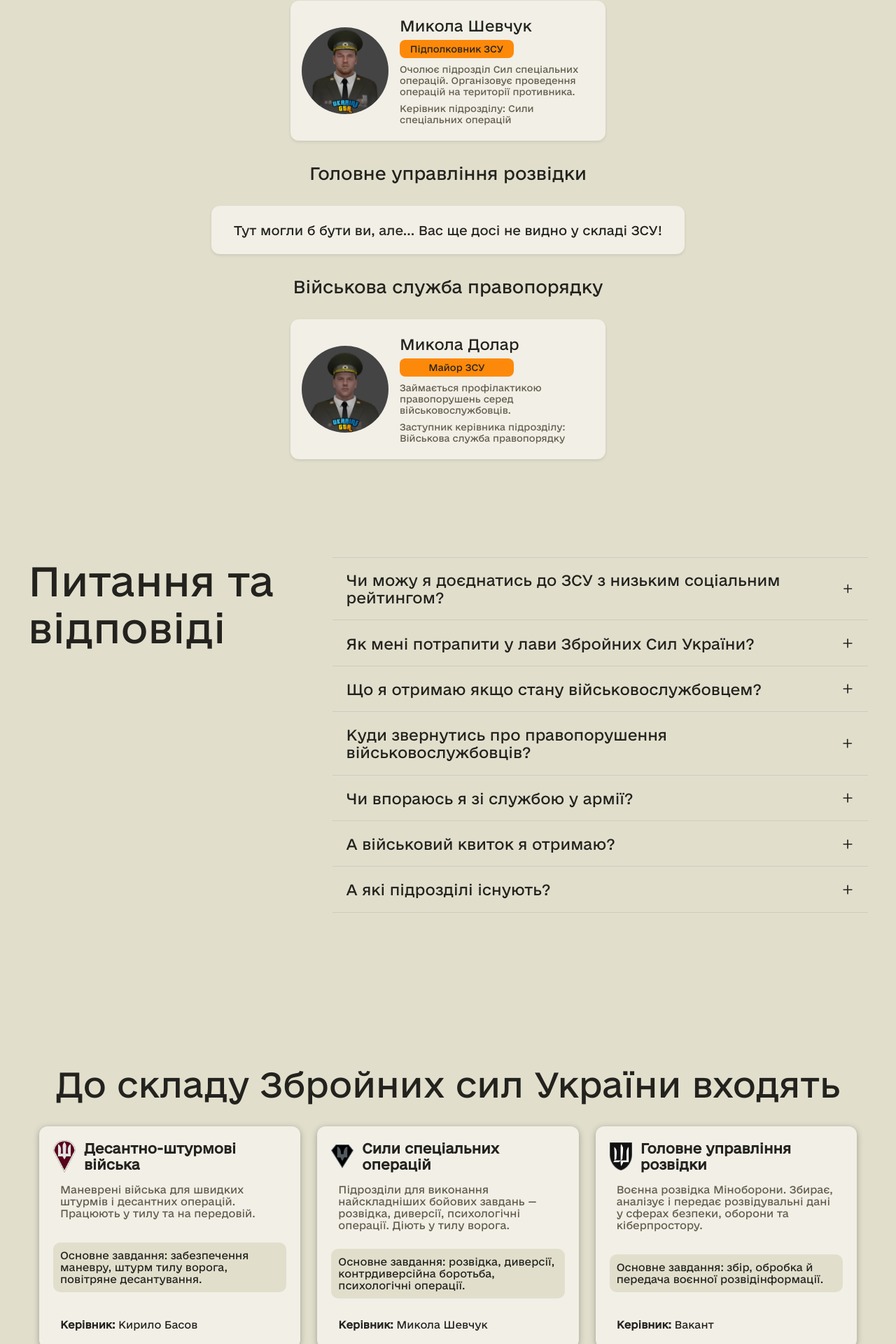
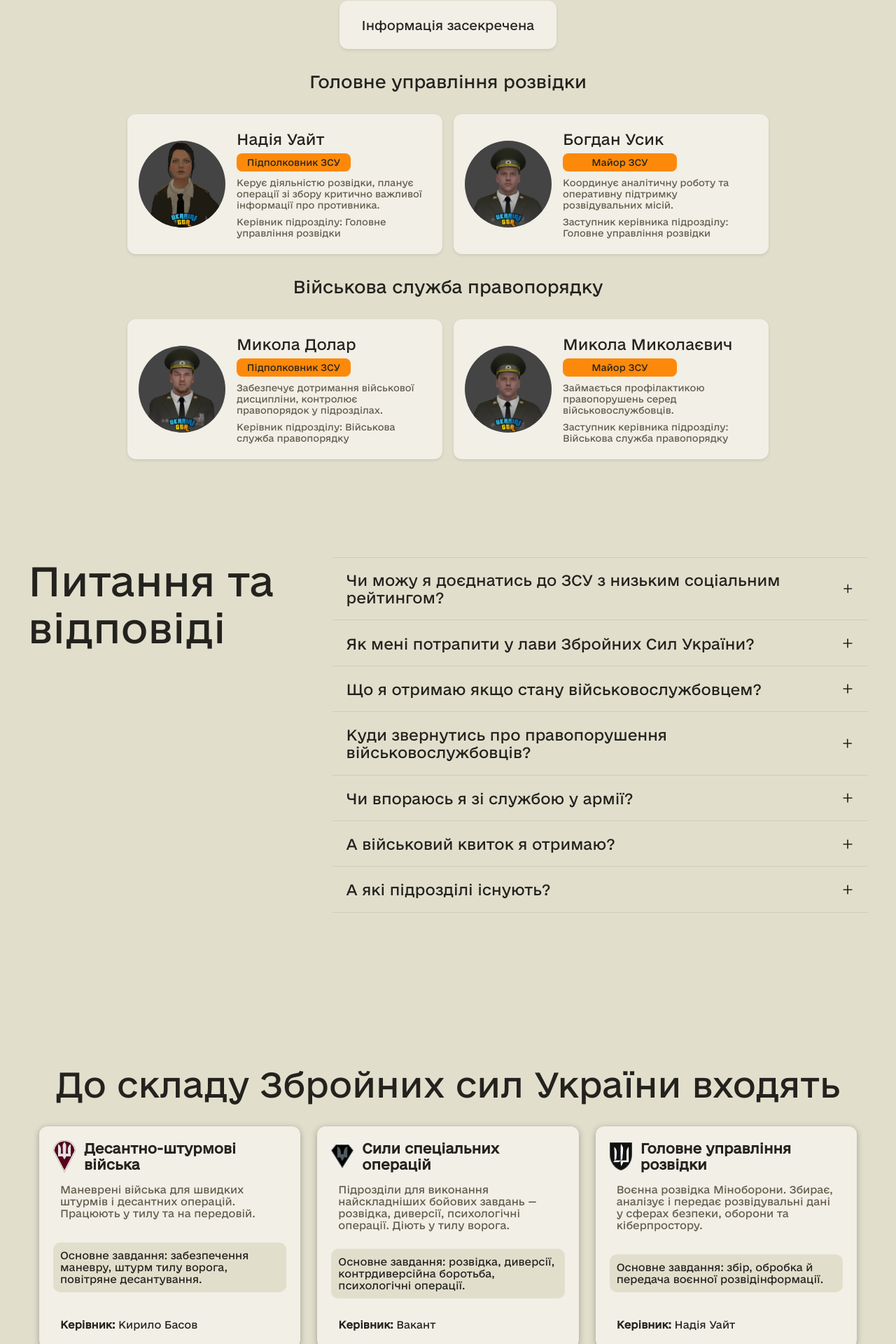
Before and after one commit to greatpersonn/ugra.army.01, a React app: page / in a window 1280 px wide. Shown: the part 3156-5076 px from the top of the page at 70% size. Built offline with nearby package versions, Linux system fonts and the light colour scheme; the HTML template or start-up script is replaced by a standard one.

Commit message:
updated last info about army team

```diff
--- a/src/components/organisms/LeadershipSection.jsx
+++ b/src/components/organisms/LeadershipSection.jsx
@@ -77,13 +77,13 @@
   {
     title: 'Сили спеціальних операцій',
     leaders: [
-      {
-        name: 'Микола Шевчук',
-        rank: 'Підполковник ЗСУ',
-        role: 'Очолює підрозділ Сил спеціальних операцій. Організовує проведення операцій на території противника.',
-        head: 'Керівник підрозділу: Сили спеціальних операцій',
-        avatar: require('../../assets/images/pre_colonel.png'),
-      },
+      // {
+      //   name: 'Микола Шевчук',
+      //   rank: 'Підполковник ЗСУ',
+      //   role: 'Очолює підрозділ Сил спеціальних операцій. Організовує проведення операцій на території противника.',
+      //   head: 'Керівник підрозділу: Сили спеціальних операцій',
+      //   avatar: require('../../assets/images/pre_colonel.png'),
+      // },
       // {
       //   name: 'Актуальне місце',
       //   rank: 'Майор ЗСУ',
@@ -96,34 +96,34 @@
   {
     title: 'Головне управління розвідки',
     leaders: [
-      // {
-      //   name: 'Віктор Городиський',
-      //   rank: 'Підполковник ЗСУ',
-      //   role: 'Керує діяльністю розвідки, планує операції зі збору критично важливої інформації про противника.',
-      //   head: 'Керівник підрозділу: Головне управління розвідки',
-      //   avatar: require('../../assets/images/pre_colonel.png'),
-      // },
-      // {
-      //   name: 'Хелін Найт',
-      //   rank: 'Майор ЗСУ',
-      //   role: 'Координує аналітичну роботу та оперативну підтримку розвідувальних місій.',
-      //   head: 'Заступник керівника підрозділу: Головне управління розвідки',
-      //   avatar: require('../../assets/images/major-fm.png'),
-      // },
+      {
+        name: 'Надія Уайт',
+        rank: 'Підполковник ЗСУ',
+        role: 'Керує діяльністю розвідки, планує операції зі збору критично важливої інформації про противника.',
+        head: 'Керівник підрозділу: Головне управління розвідки',
+        avatar: require('../../assets/images/major-fm.png'),
+      },
+      {
+        name: 'Богдан Усик',
+        rank: 'Майор ЗСУ',
+        role: 'Координує аналітичну роботу та оперативну підтримку розвідувальних місій.',
+        head: 'Заступник керівника підрозділу: Головне управління розвідки',
+        avatar: require('../../assets/images/major.png'),
+      },
     ],
   },
   {
     title: 'Військова служба правопорядку',
     leaders: [
-      // {
-      //   name: 'Назар Полторацький',
-      //   rank: 'Підполковник ЗСУ',
-      //   role: 'Забезпечує дотримання військової дисципліни, контролює правопорядок у підрозділах.',
-      //   head: 'Керівник підрозділу: Військова служба правопорядку',
-      //   avatar: require('../../assets/images/pre_colonel.png'),
-      // },
       {
         name: 'Микола Долар',
+        rank: 'Підполковник ЗСУ',
+        role: 'Забезпечує дотримання військової дисципліни, контролює правопорядок у підрозділах.',
+        head: 'Керівник підрозділу: Військова служба правопорядку',
+        avatar: require('../../assets/images/pre_colonel.png'),
+      },
+      {
+        name: 'Микола Миколаєвич',
         rank: 'Майор ЗСУ',
         role: 'Займається профілактикою правопорушень серед військовослужбовців.',
         head: 'Заступник керівника підрозділу: Військова служба правопорядку',
@@ -146,7 +146,7 @@
                   <LeaderCard key={i} {...leader} avatar={leader.avatar} />
                 ))
               : <div className="undef-container">
-                  <span>Тут могли б бути ви, але... Вас ще досі не видно у складі ЗСУ!</span>
+                  <span>Інформація засекречена</span>
                 </div>
             }
           </div>
--- a/src/config/sectionContent.js
+++ b/src/config/sectionContent.js
@@ -109,7 +109,7 @@
             <span>
               Основне завдання: розвідка, диверсії, контрдиверсійна боротьба, психологічні операції.
             </span>
-            <span><strong>Керівник:</strong> Микола Шевчук</span>
+            <span><strong>Керівник:</strong> Вакант</span>
           </div>
         </div>
 
@@ -126,7 +126,7 @@
             <span>
               Основне завдання: збір, обробка й передача воєнної розвідінформації.
             </span>
-            <span><strong>Керівник:</strong> Вакант</span>
+            <span><strong>Керівник:</strong> Надія Уайт</span>
           </div>
         </div>
 
@@ -143,7 +143,7 @@
             <span>
               Основне завдання: забезпечення правопорядку, жандармські функції, військова юстиція.
             </span>
-            <span><strong>Керівник:</strong> Вакант</span>
+            <span><strong>Керівник:</strong> Микола Долар</span>
           </div>
         </div>
 
```
